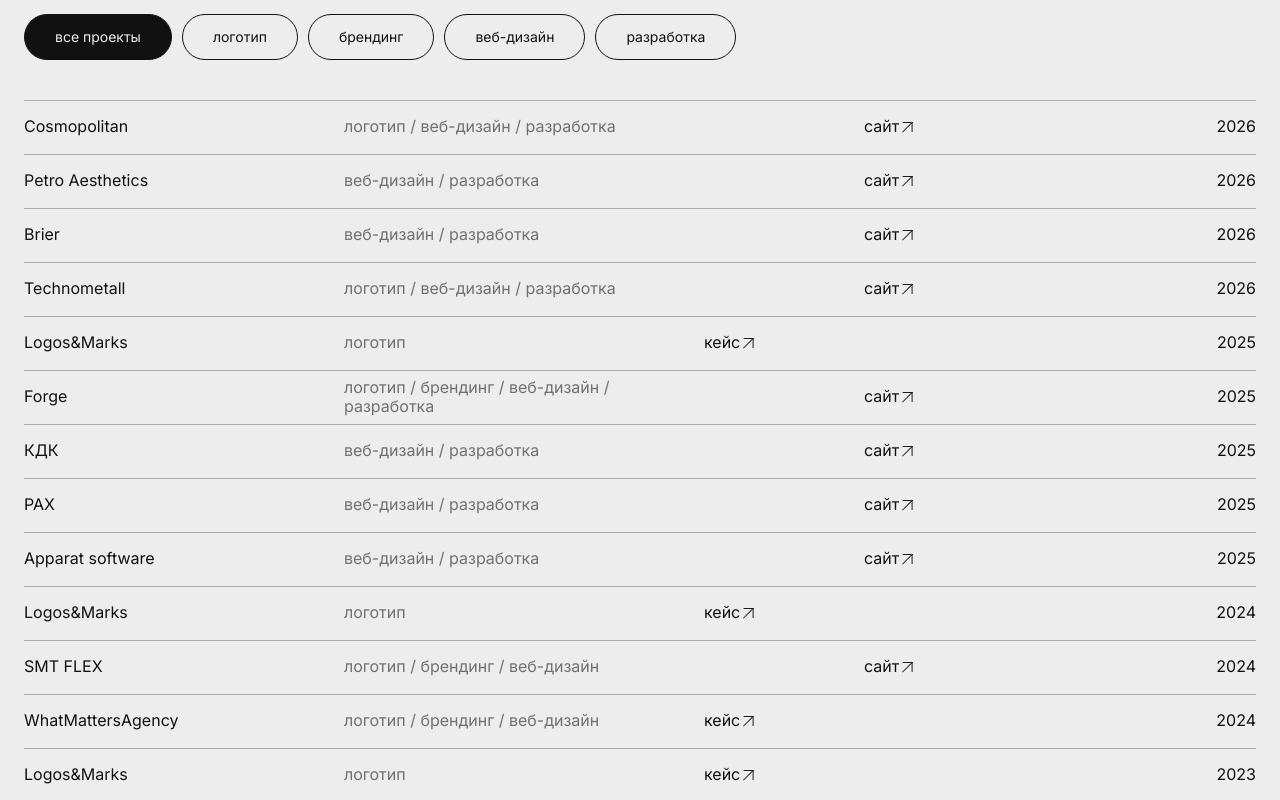
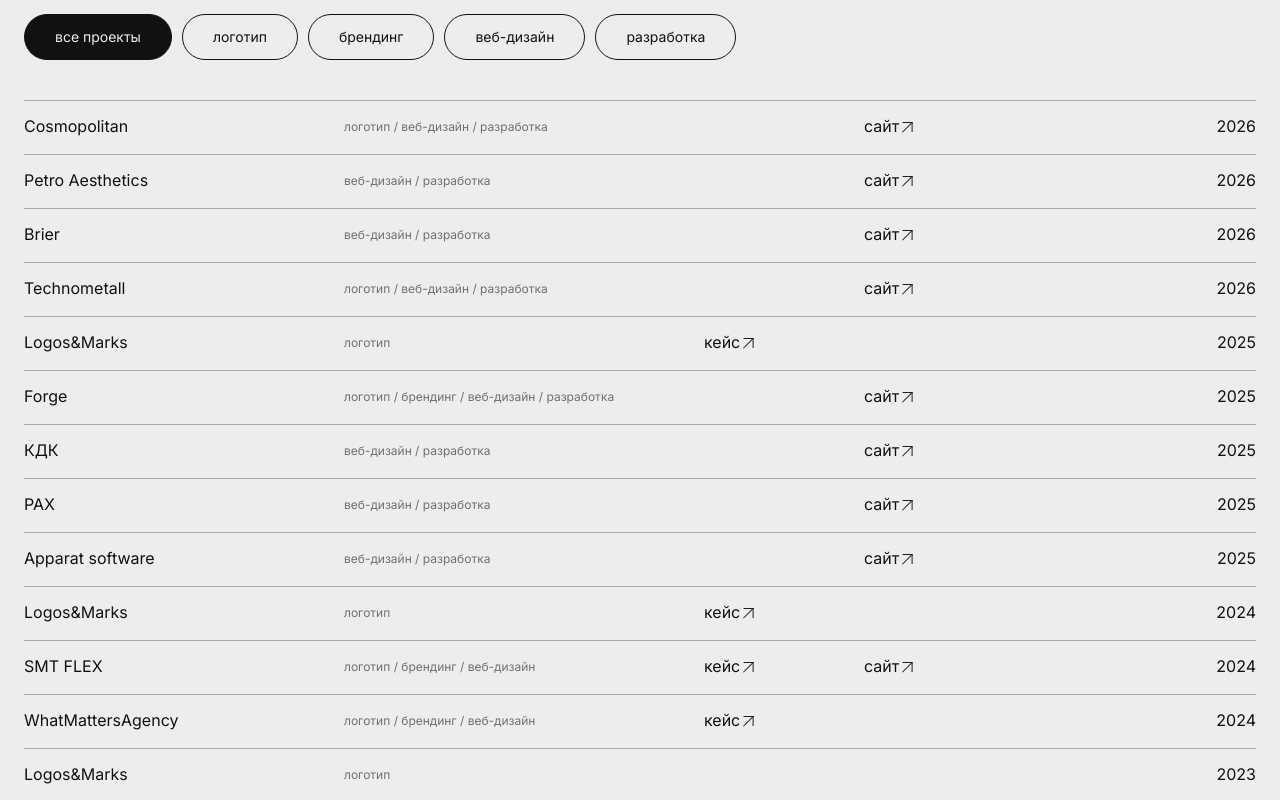
Before and after one commit to maxeliseyev/studio49, a Next.js app: page / in a window 1280 px wide. Shown: the part 1420-2220 px from the top of the page. Built offline with nearby package versions, Linux system fonts and the light colour scheme.

Commit message:
fix tag size

```diff
--- a/app/globals.css
+++ b/app/globals.css
@@ -90,7 +90,7 @@
 }
 .project-row { display: grid; grid-template-columns: minmax(180px, 280px) minmax(320px, 1fr) 280px minmax(72px, 1fr); gap: 40px; align-items: center; min-height: 54px; margin: 0; border-bottom: 1px solid color-mix(in srgb, var(--foreground) 30%, transparent); font-size: clamp(16px, .94vw, 24px); line-height: 1.2; }
 .project-row p { margin: 0; }
-.project-services { color: #707070; }
+.project-services { color: #707070; font-size: 12px; line-height: 1.2;}
 .project-actions { display: grid; grid-template-columns: repeat(2, 120px); column-gap: 40px; align-items: center; }
 .project-action { min-width: 0; }
 .project-arrow { display: inline-block; width: 11px; height: 11px; margin-left: 3px; vertical-align: -1px; }
--- a/app/page.tsx
+++ b/app/page.tsx
@@ -8,19 +8,19 @@
   ["Petro Aesthetics", "веб-дизайн / разработка", "", "сайт", "2026", "https://petroaesthetics.com/"],
   ["Brier", "веб-дизайн / разработка", "", "сайт", "2026", "https://brier-wear.com/"],
   ["Technometall", "логотип / веб-дизайн / разработка", "", "сайт", "2026", "https://technometall.ru/"],
-  ["Logos&Marks", "логотип", "кейс", "", "2025", ""],
+  ["Logos&Marks", "логотип", "кейс", "", "2025", "", "https://www.behance.net/gallery/243448671/Logotypes-2025"],
   ["ORWO", "брендинг / веб-дизайн", "", "", "2025", ""],
   ["Forge", "логотип / брендинг / веб-дизайн / разработка", "", "сайт", "2025", "https://forgemoscow.ru/"],
   ["КДК", "веб-дизайн / разработка", "", "сайт", "2025", "https://kdkstanki.ru/"],
   ["PAX", "веб-дизайн / разработка", "", "сайт", "2025", "https://paxfactory.com/"],
   ["Apparat software", "веб-дизайн / разработка", "", "сайт", "2025", "https://teams.apparat.software/"],
-  ["Logos&Marks", "логотип", "кейс", "", "2024", ""],
-  ["SMT FLEX", "логотип / брендинг / веб-дизайн", "", "сайт", "2024", "https://smtflex.ru/"],
-  ["WhatMattersAgency", "логотип / брендинг / веб-дизайн", "кейс", "", "2024", ""],
+  ["Logos&Marks", "логотип", "кейс", "", "2024", "", "https://www.behance.net/gallery/216997067/Logotypes-2024"],
+  ["SMT FLEX", "логотип / брендинг / веб-дизайн", "кейс", "сайт", "2024", "https://smtflex.ru/", "https://www.behance.net/gallery/249769439/SMT-FLEX-identity-web"],
+  ["WhatMattersAgency", "логотип / брендинг / веб-дизайн", "кейс", "", "2024", "", "https://www.behance.net/gallery/229955147/WhatMattersAgency-identity-web"],
   ["Logos&Marks", "логотип", "кейс", "", "2023", ""],
-  ["РациON", "логотип / брендинг", "кейс", "", "2023", ""],
-  ["CROOG", "логотип / брендинг", "кейс", "", "2022", ""],
-  ["Logos&Marks", "логотип", "кейс", "", "2022", ""],
+  ["РациON", "логотип / брендинг", "кейс", "", "2023", "", "https://www.behance.net/gallery/195802431/raciON-logo-identity"],
+  ["CROOG", "логотип / брендинг", "кейс", "", "2022", "", "https://www.behance.net/gallery/174180313/CROOG-ux-ui-logo"],
+  ["Logos&Marks", "логотип", "кейс", "", "2022", "", "https://www.behance.net/gallery/161569643/Logotypes-2021-2022"],
 ] as const;
 
 const filters = [
@@ -126,13 +126,17 @@
           ))}
         </div>
         <div className={`project-list reveal-project-list${isProjectListRevealed ? " is-revealed" : ""}`} ref={projectListRef}>
-          {visibleProjects.map(([name, services, caseLink, siteLink, year, siteUrl], index) => (
+          {visibleProjects.map(([name, services, caseLink, siteLink, year, siteUrl, caseUrl], index) => (
             <article className="project-row" key={`${name}-${year}-${index}`} style={isProjectListRevealed ? { animationDelay: `${index * 50}ms` } : undefined}>
               <p className="project-name">{name}</p>
               <p className="project-services">{services}</p>
               <div className="project-actions">
                 <span className="project-action">
-                  {caseLink && <>{caseLink}<img className="project-arrow" src="/arrow.svg" alt="" aria-hidden="true" /></>}
+                  {caseUrl && (
+                    <a href={caseUrl} target="_blank" rel="noreferrer">
+                      {caseLink}<img className="project-arrow" src="/arrow.svg" alt="" aria-hidden="true" />
+                    </a>
+                  )}
                 </span>
                 <span className="project-action">
                   {siteUrl && (
```
